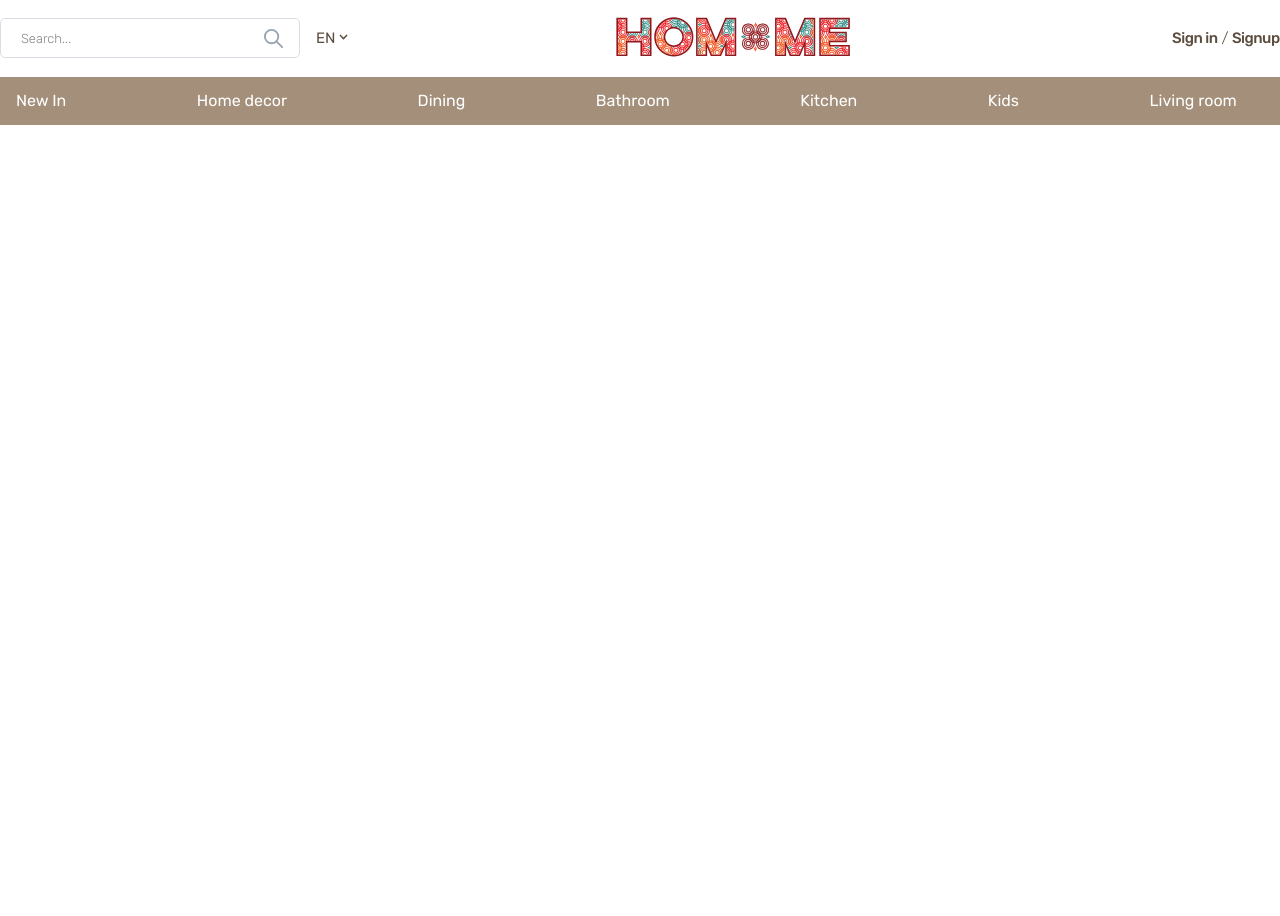
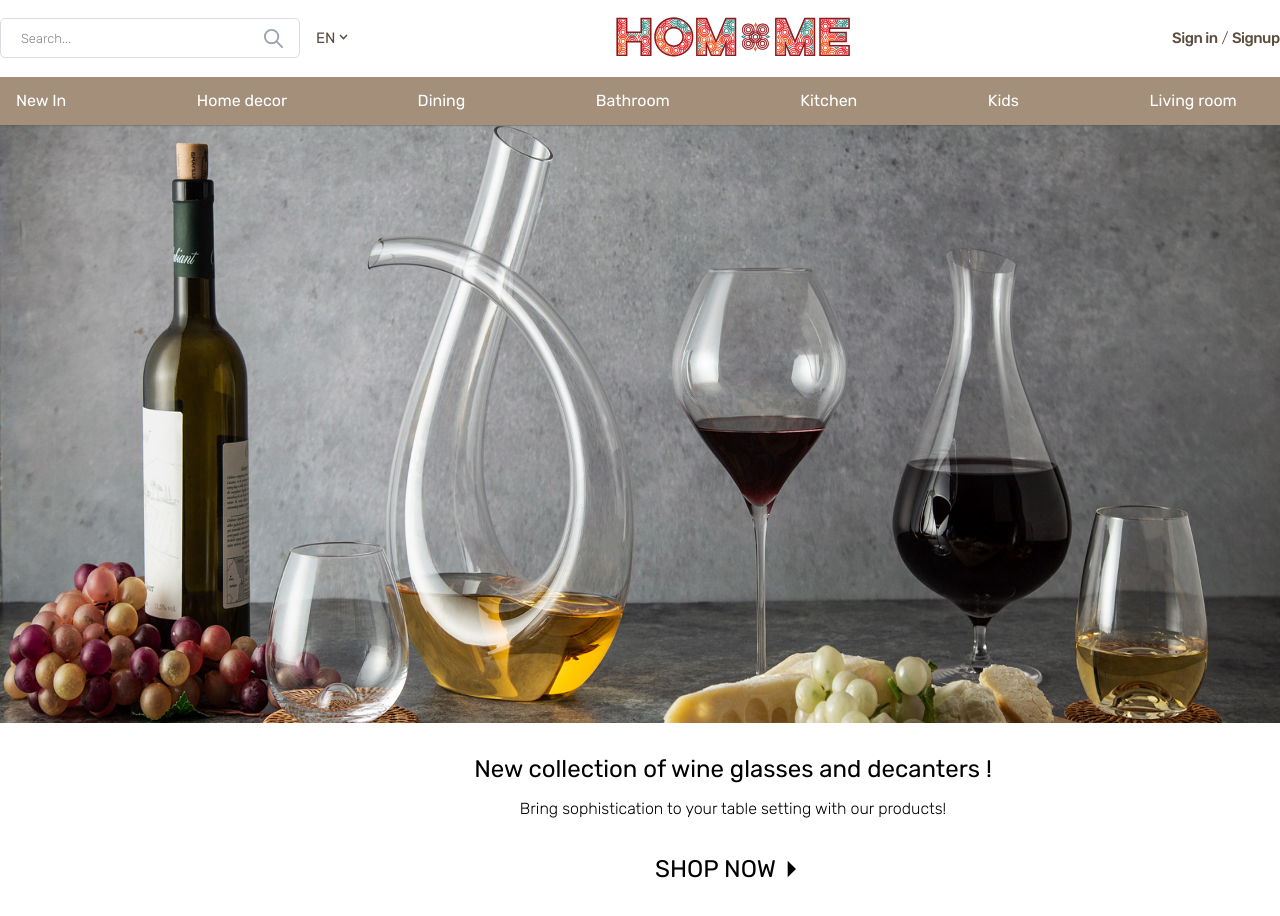
Before and after one commit to NihatAliy3v/Homme-Project, a React (Create React App) app: page / in a window 1280 px wide. Shown: the top 916 px of the page. Built offline with nearby package versions, Linux system fonts and the light colour scheme.

Commit message:
hero and shop

```diff
--- a/src/App.js
+++ b/src/App.js
@@ -1,9 +1,16 @@
+import { Route, Routes } from "react-router-dom";
 import { Header } from "./components/Header";
+import Home from "./pages/Home";
 
 function App() {
-  return <div className="App">
-    <Header/>
-  </div>;
+  return (
+    <div className="App">
+      <Header />
+      <Routes>
+        <Route path="/" element={<Home />} />
+      </Routes>
+    </div>
+  );
 }
 
 export default App;
--- a/src/assets/scss/base.scss
+++ b/src/assets/scss/base.scss
@@ -17,6 +17,7 @@
   margin: 0 auto;
 }
 
+// Scroll
 body::-webkit-scrollbar {
   background-color: rgba(0, 0, 0, 0.03);
   width: 7px;
--- a/src/assets/scss/components/header.scss
+++ b/src/assets/scss/components/header.scss
@@ -1,5 +1,8 @@
 .header {
   width: 100%;
+  position: fixed;
+  background-color: #fff;
+  box-shadow: 0 0 2px #5c4d3f;
   .header-top {
     padding: 17px 0;
     .container {
--- a/src/assets/scss/components/navbar.scss
+++ b/src/assets/scss/components/navbar.scss
@@ -3,6 +3,7 @@
   .nav-list {
     display: flex;
     justify-content: space-between;
+    align-items: center;
     .nav-item {
       .nav-link {
         display: block;
--- a/src/assets/scss/index.scss
+++ b/src/assets/scss/index.scss
@@ -2,6 +2,7 @@
 @import "base.scss";
 
 // Pages
+@import "./pages/home.scss";
 
 // Components
 @import "./components/header.scss";
--- /dev/null
+++ b/src/assets/scss/pages/home.scss
@@ -0,0 +1,48 @@
+.home{
+    padding-top: 125px;
+    .hero{
+        .hero-img{
+            width: 100%;
+            height: 598px;
+            img{
+                width: 100%;
+                height: 100%;
+            }
+        }
+    }
+    .shop-now{
+        padding: 34px 0;
+        .container{
+            .row{
+                text-align: center;
+                display: flex;
+                flex-direction: column;
+                align-items: center;
+                .shop-title{
+                    font-size: 24px;
+                    margin-bottom: 16px;
+                    line-height: 24px;
+                    font-weight: 400;
+                }
+                .description{
+                    font-size: 16px;
+                    margin-bottom: 28px;
+                    font-weight: 300;
+                    line-height: 24px;
+                }
+                .shop-link{
+                    font-size: 24px;
+                    line-height: 24px;
+                    color: #000;
+                    display: flex;
+                    align-items: center;
+                    .shop-arrow{
+                       font-size: 40px;
+                       line-height: 25px;
+                       margin-left: -5px;
+                    }
+                }
+            }
+        }
+    }
+}
--- a/src/components/Header.jsx
+++ b/src/components/Header.jsx
@@ -1,12 +1,12 @@
 // Router
 import { Link } from "react-router-dom";
-//Images
+// Images
 import logo from "../assets/images/main_logo.svg";
-//icons
+// Icons
 import { BiUser, BiChevronDown } from "react-icons/bi";
 import { BsCart2 } from "react-icons/bs";
 import { SlHeart } from "react-icons/sl";
-//Components
+// Components
 import { NavBar } from "./NavBar";
 import { Search } from "./Search";
 
--- a/src/components/NavBar.jsx
+++ b/src/components/NavBar.jsx
@@ -1,3 +1,4 @@
+// Router
 import { Link } from "react-router-dom";
 
 export const NavBar = () => {
--- a/src/components/Search.jsx
+++ b/src/components/Search.jsx
@@ -1,3 +1,4 @@
+// Icons
 import { TbSearch } from "react-icons/tb";
 
 export const Search = () => {
--- /dev/null
+++ b/src/pages/Home.jsx
@@ -0,0 +1,36 @@
+// Router
+import { Link } from "react-router-dom";
+// Images
+import heroBanner from "../assets/images/hero-banner.jpg";
+// Icons
+import { MdArrowRight } from "react-icons/md";
+
+const Home = () => {
+  return (
+    <main className="home">
+      <section className="hero">
+        <div className="hero-img">
+          <img src={heroBanner} alt="" />
+        </div>
+      </section>
+      <section className="shop-now">
+        <div className="container">
+          <div className="row">
+            <h2 className="shop-title">
+              New collection of wine glasses and decanters !
+            </h2>
+            <p className="description">
+              Bring sophistication to your table setting with our products!
+            </p>
+            <Link className="shop-link">
+              SHOP NOW <MdArrowRight className="shop-arrow"/>
+            </Link>
+          </div>
+        </div>
+      </section>
+
+    </main>
+  );
+};
+
+export default Home;
```
Also changed, not shown: package.json (+0 -9 lines), src/assets/images/hero-banner.jpg (added), src/components/HomeProducts.jsx (added), 1 other file (tests, documents, lock files or other folders).
